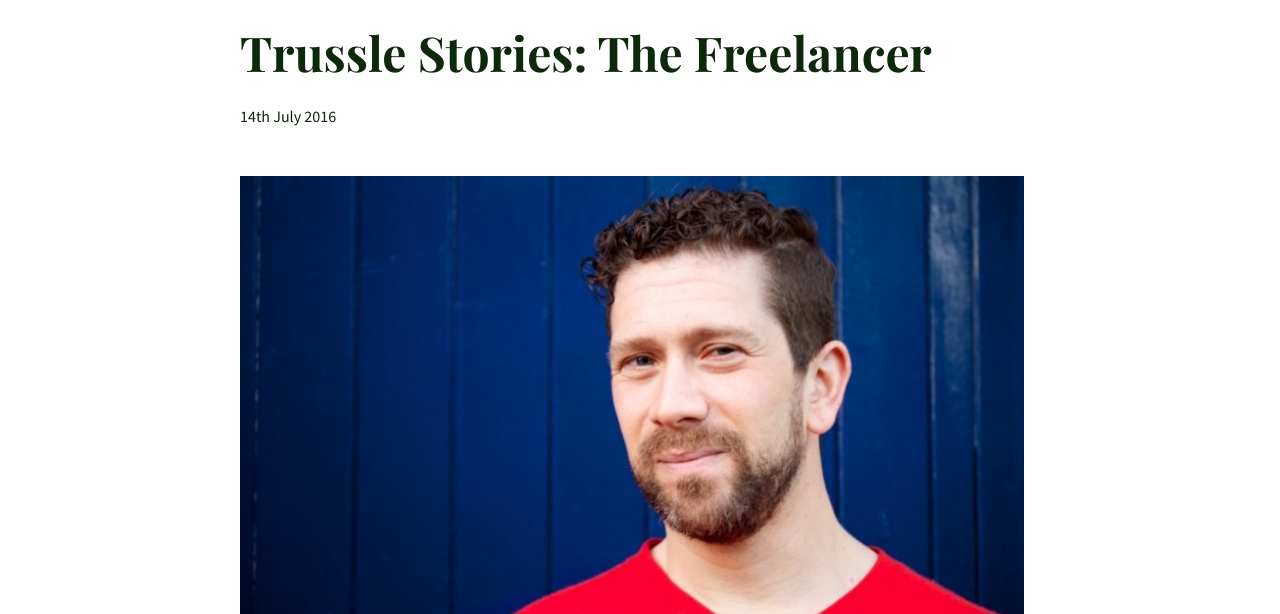
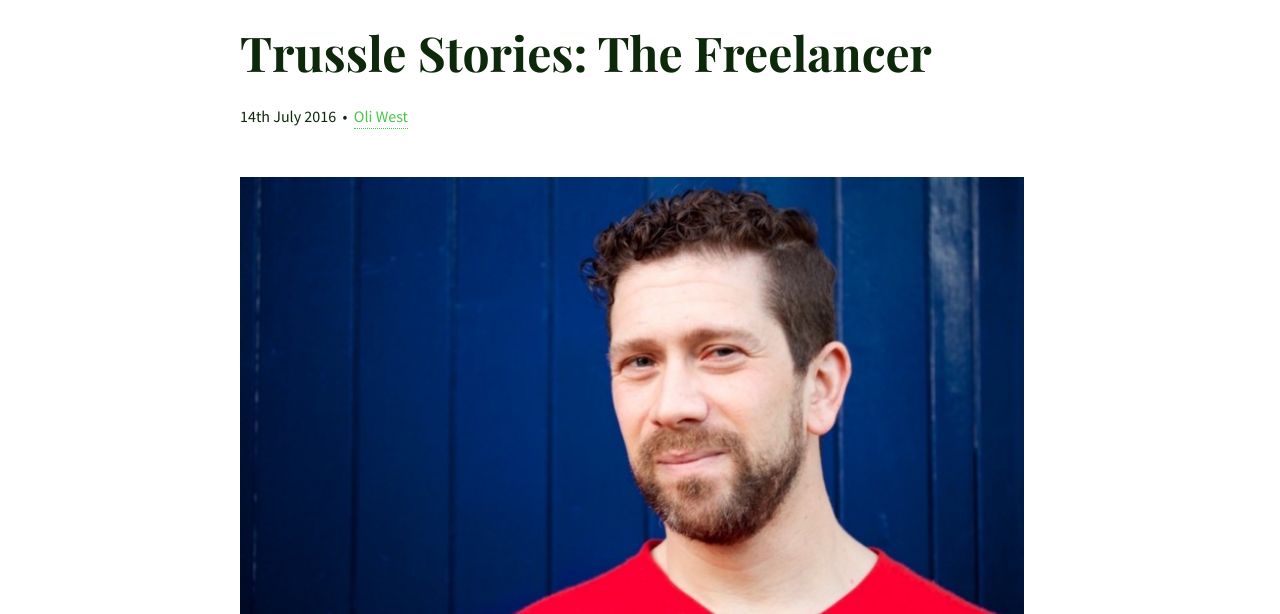
Before and after one commit to olitrussle/blog, a Jekyll site: the page built from _posts/2016-07-14-trussle-stories-the-freelancer.md, in a window 1280 px wide and 900 px high. Shown: the part 286-900 px from the top of the window. Built offline with Jekyll 4.4.1, drawn with Linux system fonts in a browser that asks for light colours; a file with an impossible date is left out.

Commit message:
Updated 2016-07-14-trussle-stories-the-freelancer.md

```diff
--- a/_posts/2016-07-14-trussle-stories-the-freelancer.md
+++ b/_posts/2016-07-14-trussle-stories-the-freelancer.md
@@ -8,6 +8,7 @@
   service at all…
 author_twitter: oliwesbiz
 thumbnail_filename: James.jpeg
+author: Oli West
 ---
 {% include image/left.html filename="James.jpeg" caption="The Freelancer" %}
 
```
